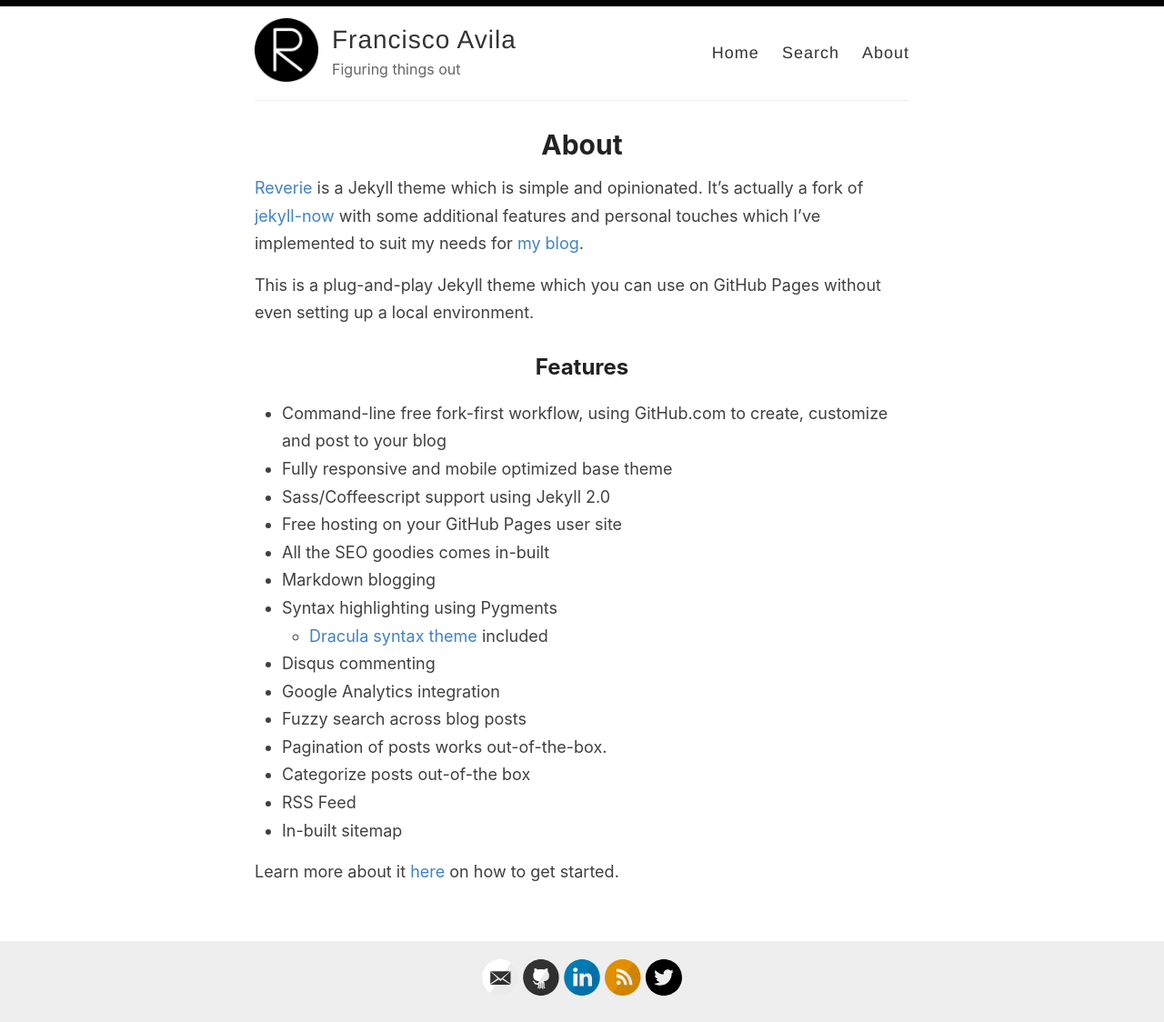
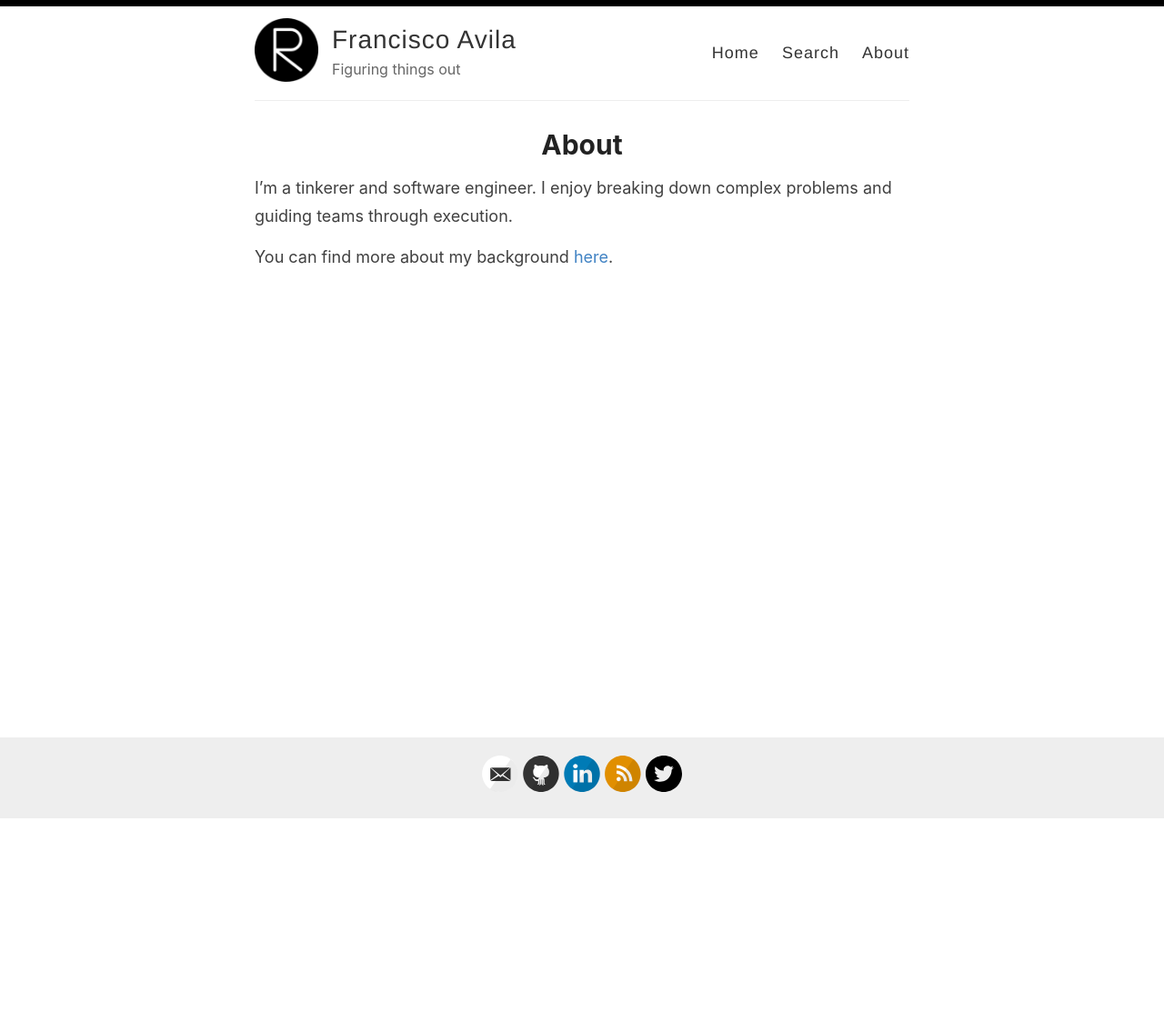
Before and after one commit to elfrank/elfrank.github.io, a Jekyll site: the page built from _pages/about.md, in a window 1280 px wide. Shown: the whole page at 91% size. Built offline with Jekyll 4.4.1, drawn with Linux system fonts in a browser that asks for light colours; after the commit the page ends 901 px from its top, so only the background shows below that.

Commit message:
update about page

```diff
--- a/_pages/about.md
+++ b/_pages/about.md
@@ -4,26 +4,6 @@ title: About
 permalink: /about/
 ---
 
-[Reverie](https://github.com/amitmerchant1990/reverie) is a Jekyll theme which is simple and opinionated. It's actually a fork of [jekyll-now](https://github.com/barryclark/jekyll-now) with some additional features and personal touches which I've implemented to suit my needs for [my blog](https://www.amitmerchant.com).
+I'm a tinkerer and software engineer. I enjoy breaking down complex problems and guiding teams through execution.
 
-This is a plug-and-play Jekyll theme which you can use on GitHub Pages without even setting up a local environment.
-
-## Features
-
-- Command-line free fork-first workflow, using GitHub.com to create, customize and post to your blog
-- Fully responsive and mobile optimized base theme
-- Sass/Coffeescript support using Jekyll 2.0
-- Free hosting on your GitHub Pages user site
-- All the SEO goodies comes in-built
-- Markdown blogging
-- Syntax highlighting using Pygments
-    - [Dracula syntax theme](https://draculatheme.com/) included
-- Disqus commenting
-- Google Analytics integration
-- Fuzzy search across blog posts
-- Pagination of posts works out-of-the-box.
-- Categorize posts out-of-the box
-- RSS Feed
-- In-built sitemap
-
-Learn more about it [here](https://github.com/amitmerchant1990/reverie) on how to get started.
+You can find more about my background [here](https://www.linkedin.com/in/franciscoavila/).
```
